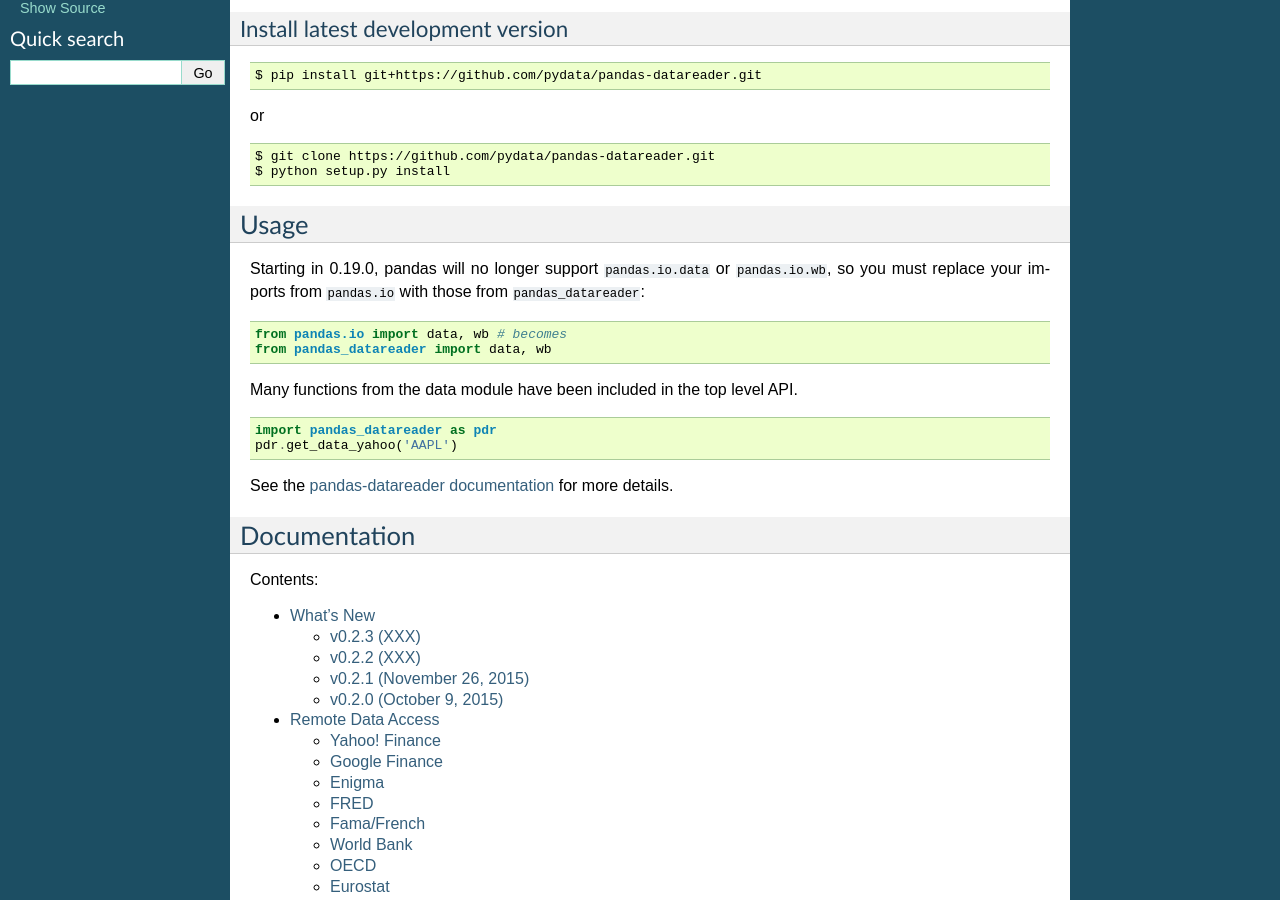
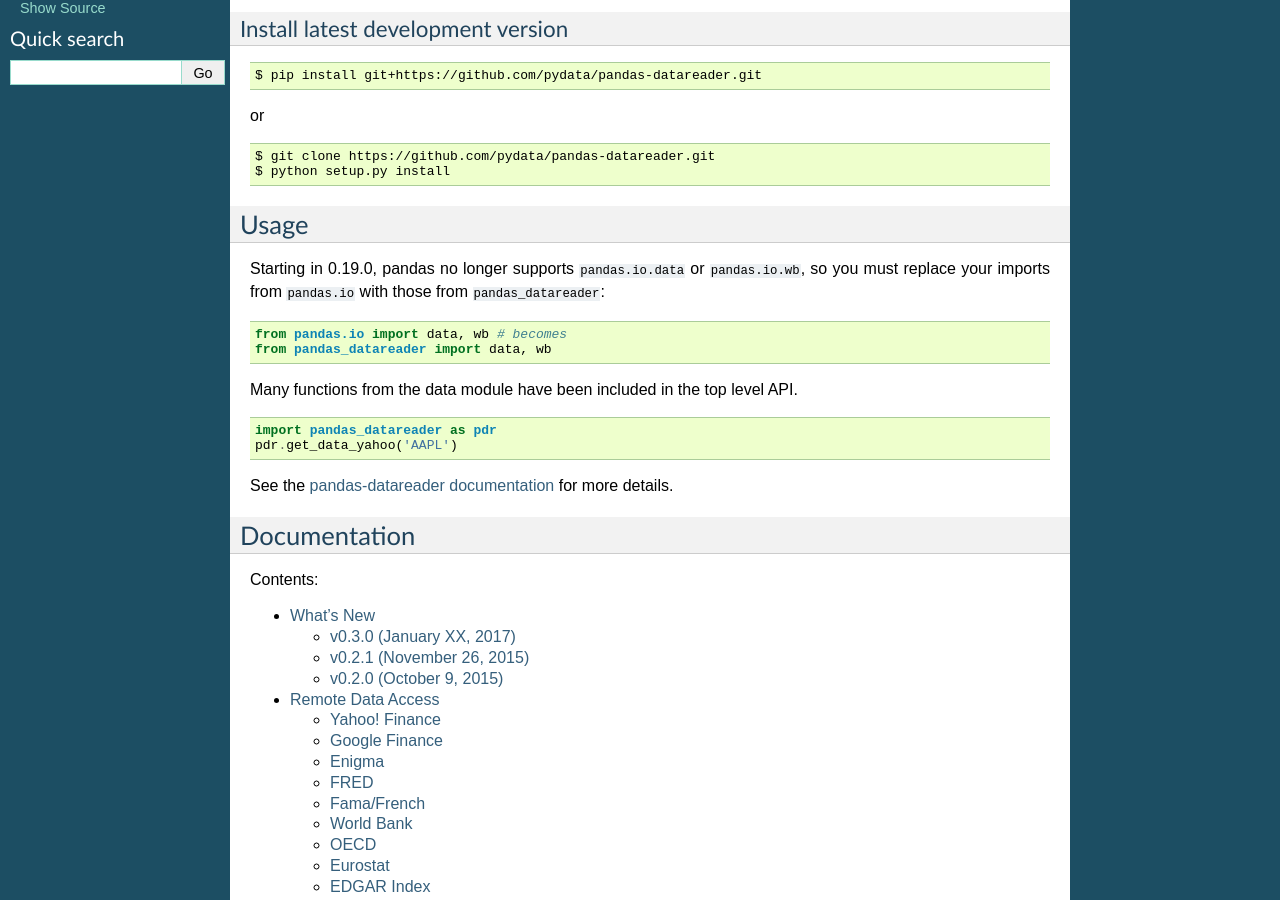
Before and after one commit to pydata/pandas-datareader, a Sphinx documentation site: the page built from docs/source/index.rst, in a window 1280 px wide and 900 px high, scrolled down 315 px. Built offline with Sphinx 7.4.7, drawn with Linux system fonts in a browser that asks for light colours.

```diff
--- a/README.rst
+++ b/README.rst
@@ -50,7 +50,7 @@ or
 Usage
 -----
 
-Starting in 0.19.0, pandas will no longer support ``pandas.io.data`` or ``pandas.io.wb``, so
+Starting in 0.19.0, pandas no longer supports ``pandas.io.data`` or ``pandas.io.wb``, so
 you must replace your imports from ``pandas.io`` with those from ``pandas_datareader``:
 
 .. code-block:: python
--- a/docs/source/whatsnew.rst
+++ b/docs/source/whatsnew.rst
@@ -18,7 +18,6 @@ What's New
 
 These are new features and improvements of note in each release.
 
-.. include:: whatsnew/v0.2.3.txt
-.. include:: whatsnew/v0.2.2.txt
+.. include:: whatsnew/v0.3.0.txt
 .. include:: whatsnew/v0.2.1.txt
 .. include:: whatsnew/v0.2.0.txt
--- a/pandas_datareader/__init__.py
+++ b/pandas_datareader/__init__.py
@@ -1,4 +1,4 @@
-__version__ = version = '0.2.2'
+__version__ = version = '0.3.0'
 
 from .data import (get_components_yahoo, get_data_famafrench, get_data_google, get_data_yahoo, get_data_enigma,  # noqa
         get_data_yahoo_actions, get_quote_google, get_quote_yahoo, DataReader, Options)  # noqa
```
Also changed, not shown: docs/source/whatsnew/v0.2.2.txt (deleted, +0 -33 lines), docs/source/whatsnew/v0.2.3.txt (deleted, +0 -38 lines), docs/source/whatsnew/v0.3.0.txt (added, +47 -0 lines).
